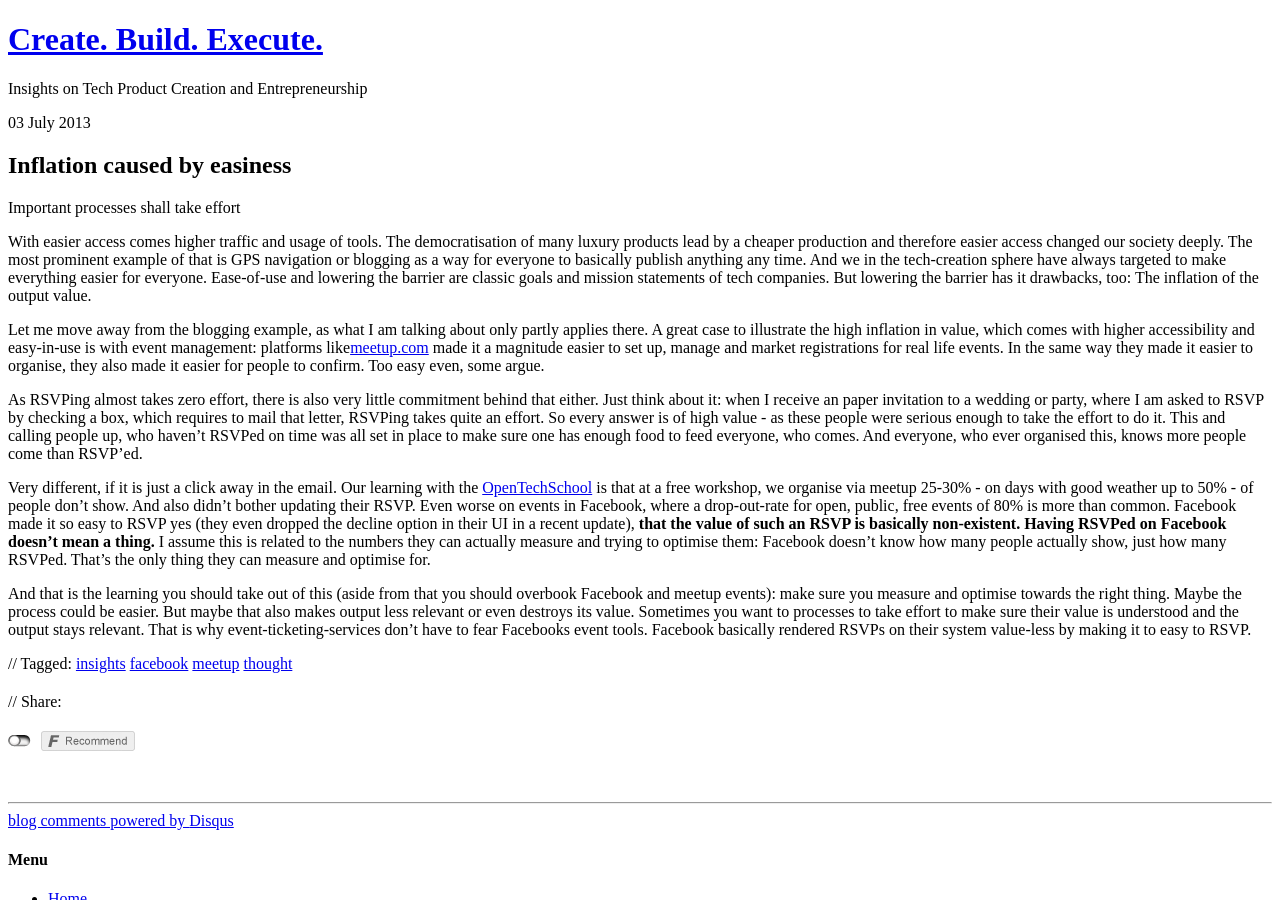
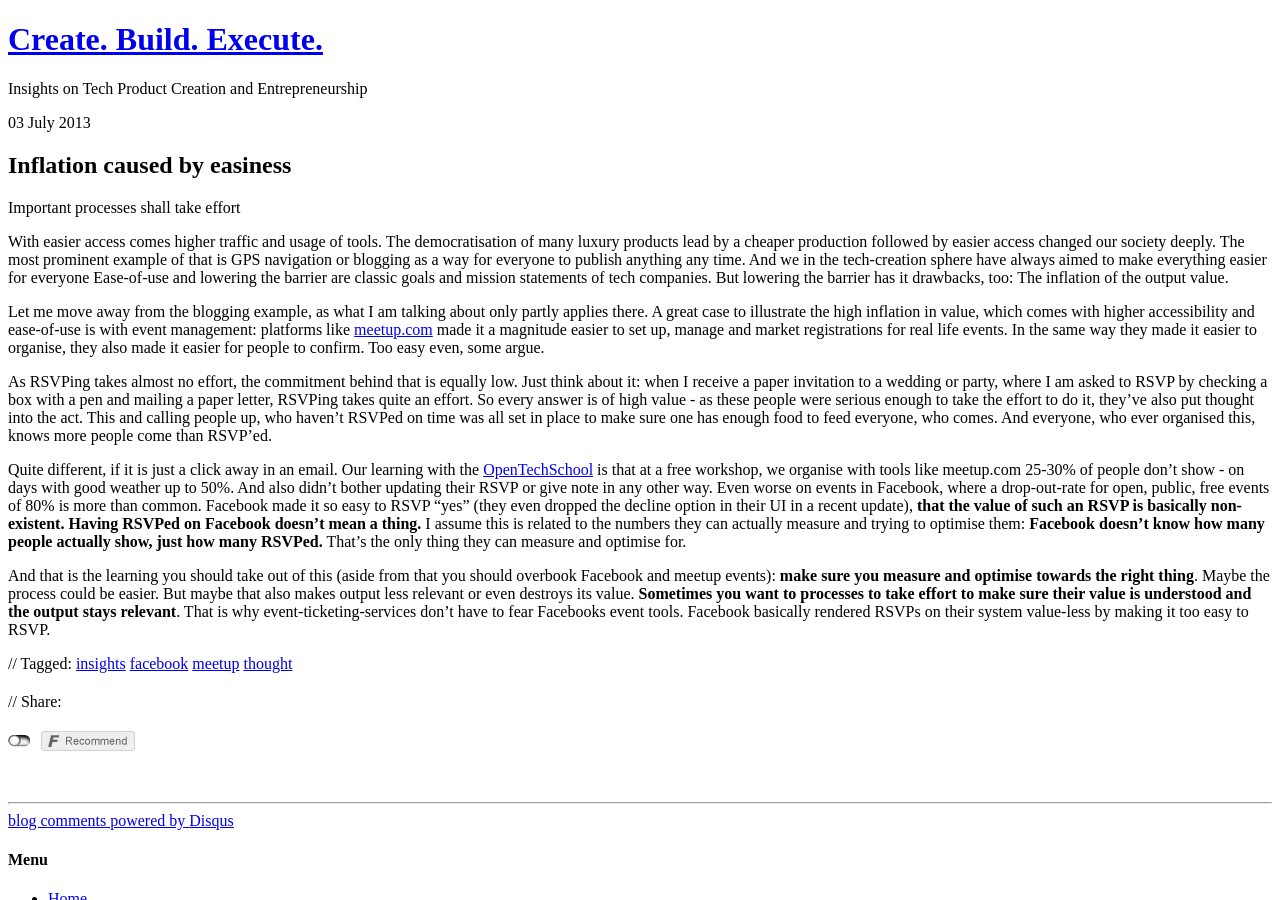
Before and after one commit to gnunicorn/blog, a Jekyll site: the page built from _posts/2013-07-03-inflation-caused-by-easiness.md, in a window 1280 px wide and 900 px high. Built offline with Jekyll 4.4.1, drawn with Linux system fonts in a browser that asks for light colours; nearby versions of some CDN libraries; comment, search, counter and statistics services are not loaded.

Commit message:
copyedit

```diff
--- a/_posts/2013-07-03-inflation-caused-by-easiness.md
+++ b/_posts/2013-07-03-inflation-caused-by-easiness.md
@@ -1,20 +1,29 @@
 ---
+categories:
+  - post
+published: true
 layout: post
-title: "Inflation caused by easiness"
-tagline: "Important processes shall take effort"
-description: "With easier access comes higher traffic and usage of tools. The democratisation of many luxury products lead by a cheaper production and therefore easier access changed our society deeply. The most prominent example of that is GPS navigation or blogging as a way for everyone to basically publish anything any time. And we in the tech-creation sphere have always targeted to make everything easier for everyone. Ease-of-use and lowering the barrier are classic goals and mission statements of tech companies. But lowering the barrier has it drawbacks, too: The inflation of the output value."
-category:
-tags: ["insights", "facebook", "meetup", "thought"]
+order: 0
+item: item1
+title: Inflation caused by easiness
+tagline: Important processes shall take effort
+description: "With easier access comes higher traffic and usage of tools. The democratisation of many luxury products lead by a cheaper production followed by easier access changed our society deeply. The most prominent example of that is GPS navigation or blogging as a way for everyone to publish anything any time. And we in the tech-creation sphere have always aimed to make everything easier for everyone Ease-of-use and lowering the barrier are classic goals and mission statements of tech companies. But lowering the barrier has it drawbacks, too: The inflation of the output value."
+category: null
+tags:
+  - insights
+  - facebook
+  - meetup
+  - thought
 ---
+
 {% include JB/setup %}
 
+With easier access comes higher traffic and usage of tools. The democratisation of many luxury products lead by a cheaper production followed by easier access changed our society deeply. The most prominent example of that is GPS navigation or blogging as a way for everyone to publish anything any time. And we in the tech-creation sphere have always aimed to make everything easier for everyone Ease-of-use and lowering the barrier are classic goals and mission statements of tech companies. But lowering the barrier has it drawbacks, too: The inflation of the output value.
 
-With easier access comes higher traffic and usage of tools. The democratisation of many luxury products lead by a cheaper production and therefore easier access changed our society deeply. The most prominent example of that is GPS navigation or blogging as a way for everyone to basically publish anything any time. And we in the tech-creation sphere have always targeted to make everything easier for everyone. Ease-of-use and lowering the barrier are classic goals and mission statements of tech companies. But lowering the barrier has it drawbacks, too: The inflation of the output value.
+Let me move away from the blogging example, as what I am talking about only partly applies there. A great case to illustrate the high inflation in value, which comes with higher accessibility and ease-of-use is with event management: platforms like [meetup.com](http://www.meetup.com/) made it a magnitude easier to set up, manage and market registrations for real life events. In the same way they made it easier to organise, they also made it easier for people to confirm. Too easy even, some argue.
 
-Let me move away from the blogging example, as what I am talking about only partly applies there. A great case to illustrate the high inflation in value, which comes with higher accessibility and easy-in-use is with event management: platforms like[meetup.com](http://www.meetup.com/) made it a magnitude easier to set up, manage and market registrations for real life events. In the same way they made it easier to organise, they also made it easier for people to confirm. Too easy even, some argue.
+As RSVPing takes almost no effort, the commitment behind that is equally low. Just think about it: when I receive a paper invitation to a wedding or party, where I am asked to RSVP by checking a box with a pen and mailing a paper letter, RSVPing takes quite an effort. So every answer is of high value - as these people were serious enough to take the effort to do it, they've also put thought into the act. This and calling people up, who haven't RSVPed on time was all set in place to make sure one has enough food to feed everyone, who comes. And everyone, who ever organised this, knows more people come than RSVP'ed.
 
-As RSVPing almost takes zero effort, there is also very little commitment behind that either. Just think about it: when I receive an paper invitation to a wedding or party, where I am asked to RSVP by checking a box, which requires to mail that letter, RSVPing takes quite an effort. So every answer is of high value - as these people were serious enough to take the effort to do it. This and calling people up, who haven't RSVPed on time was all set in place to make sure one has enough food to feed everyone, who comes. And everyone, who ever organised this, knows more people come than RSVP'ed.
+Quite different, if it is just a click away in an email. Our learning with the [OpenTechSchool](http://www.opentechschool.org) is that at a free workshop, we organise with tools like meetup.com 25-30% of people don't show - on days with good weather up to 50%. And also didn't bother updating their RSVP or give note in any other way. Even worse on events in Facebook, where a drop-out-rate for open, public, free events of 80% is more than common. Facebook made it so easy to RSVP "yes" (they even dropped the decline option in their UI in a recent update), **that the value of such an RSVP is basically non-existent. Having RSVPed on Facebook doesn't mean a thing.** I assume this is related to the numbers they can actually measure and trying to optimise them: **Facebook doesn't know how many people actually show, just how many RSVPed.** That's the only thing they can measure and optimise for.
 
-Very different, if it is just a click away in the email. Our learning with the [OpenTechSchool](http://www.opentechschool.org) is that at a free workshop, we organise via meetup 25-30% - on days with good weather up to 50% - of people don't show. And also didn't bother updating their RSVP. Even worse on events in Facebook, where a drop-out-rate for open, public, free events of 80% is more than common. Facebook made it so easy to RSVP yes (they even dropped the decline option in their UI in a recent update), **that the value of such an RSVP is basically non-existent. Having RSVPed on Facebook doesn't mean a thing.** I assume this is related to the numbers they can actually measure and trying to optimise them: Facebook doesn't know how many people actually show, just how many RSVPed. That's the only thing they can measure and optimise for.
-
-And that is the learning you should take out of this (aside from that you should overbook Facebook and meetup events): make sure you measure and optimise towards the right thing. Maybe the process could be easier. But maybe that also makes output less relevant or even destroys its value. Sometimes you want to processes to take effort to make sure their value is understood and the output stays relevant. That is why event-ticketing-services don't have to fear Facebooks event tools. Facebook basically rendered RSVPs on their system value-less by making it to easy to RSVP.
+And that is the learning you should take out of this (aside from that you should overbook Facebook and meetup events): **make sure you measure and optimise towards the right thing**. Maybe the process could be easier. But maybe that also makes output less relevant or even destroys its value. **Sometimes you want to processes to take effort to make sure their value is understood and the output stays relevant**. That is why event-ticketing-services don't have to fear Facebooks event tools. Facebook basically rendered RSVPs on their system value-less by making it too easy to RSVP.
```
